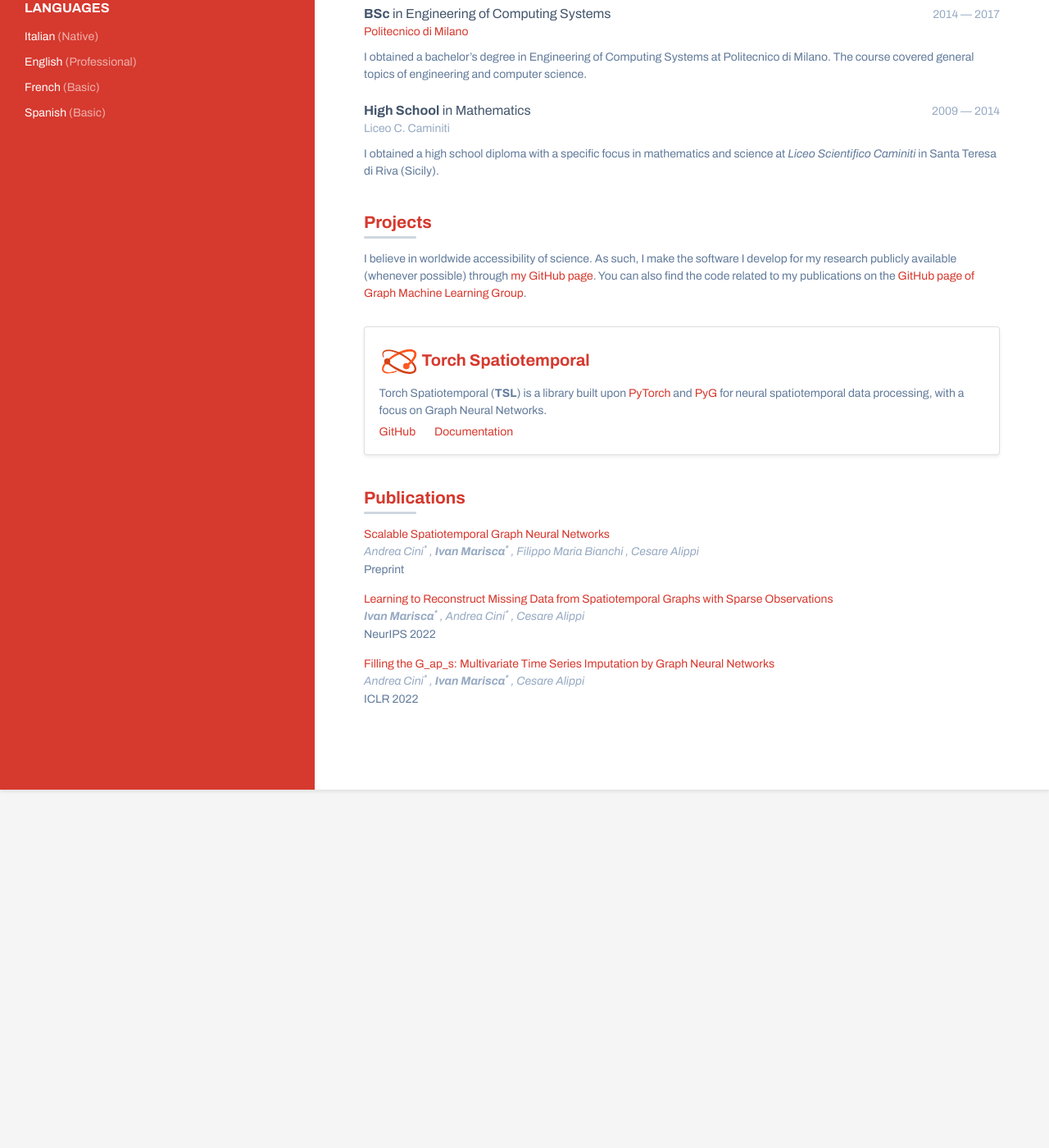
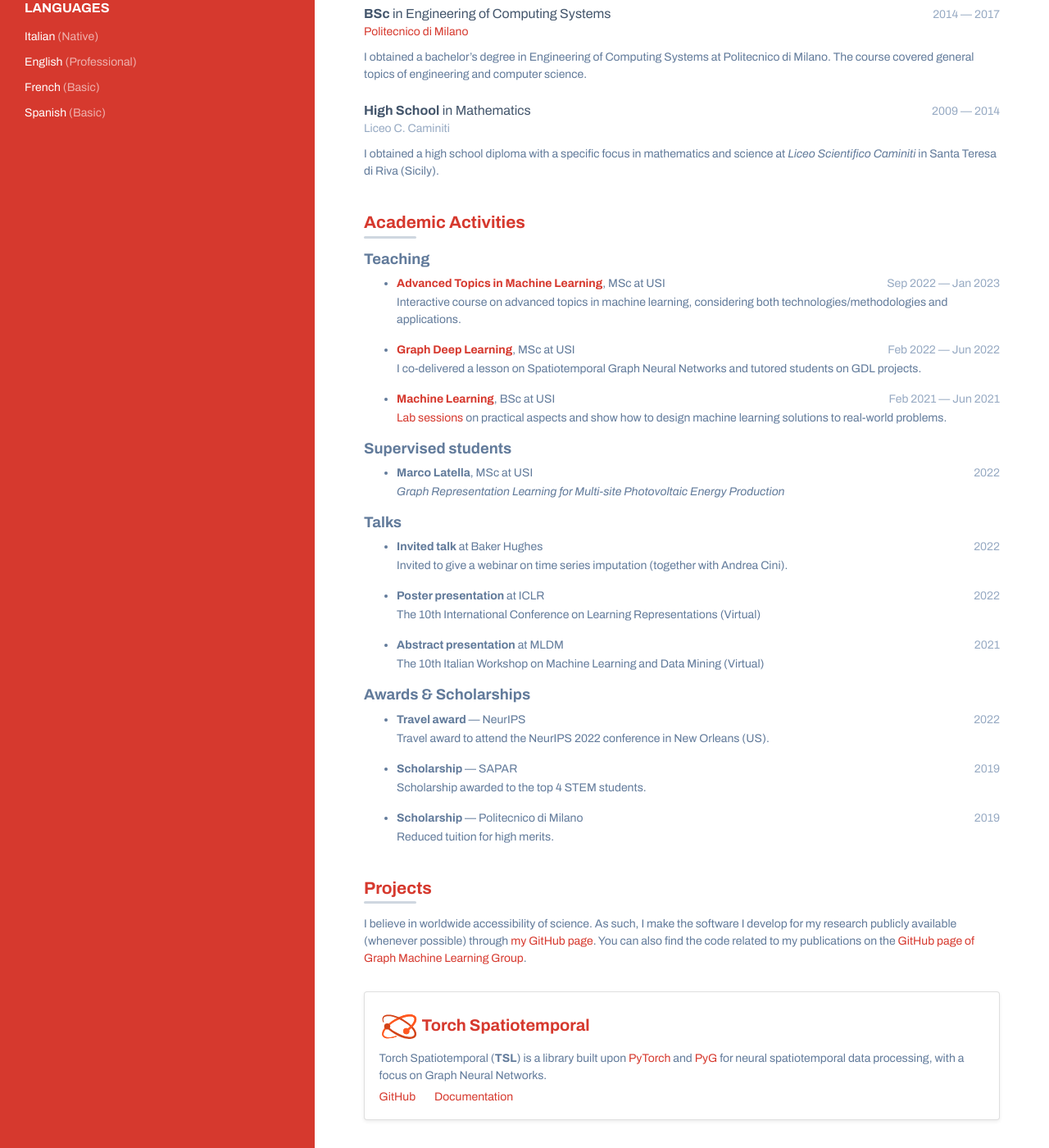
Before and after one commit to marshka/marshka.github.io, a Jekyll site: the page built from cv/cv_print.html, in a window 1280 px wide and 1400 px high, scrolled down 660 px. Shown: the whole window at 82% size. Built offline with Jekyll 4.4.1, drawn with Linux system fonts in a browser that asks for light colours; before the commit the page ends 1623 px from its top, so only the background shows below that.

Commit message:
Fix in print cv

```diff
--- a/_data/cv.yml
+++ b/_data/cv.yml
@@ -12,7 +12,7 @@ sidebar:
 
     # Sidebar links
     email: marisca.ivan@gmail.com
-    # phone:
+    # phone: +39 348 1606111
     place: Lugano, Switzerland
     citizenship: Italian
     website: marshka.github.io #do not add http://
--- a/_includes/cv/contact.html
+++ b/_includes/cv/contact.html
@@ -15,7 +15,7 @@
 
     {% if sidebar.place %}
     <li class="place"><i class="fas fa-map-marker-alt"></i>
-      <a href="">{{ sidebar.place }}</a>
+      {{ sidebar.place }}
     </li>
     {% endif %}
 
--- a/cv/cv_print.html
+++ b/cv/cv_print.html
@@ -7,6 +7,8 @@ permalink: cv/print
 
 {% include cv/education.html %}
 
+{% include cv/academic.html %}
+
 {% include cv/experiences.html %}
 
 {% include cv/projects.html %}
```
